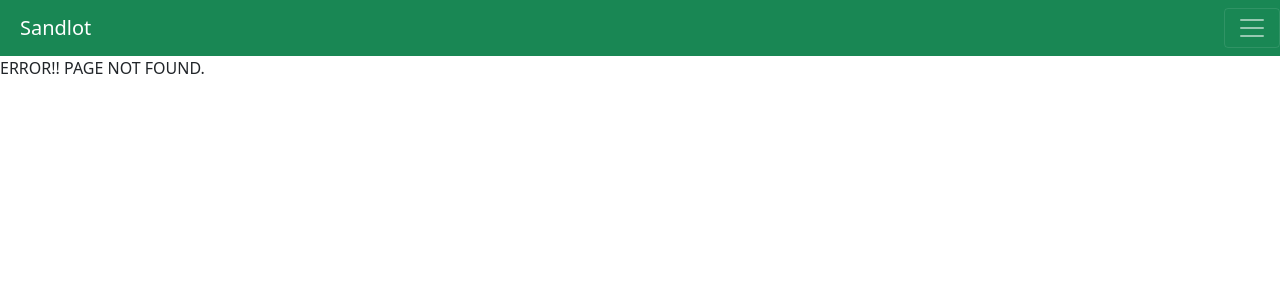
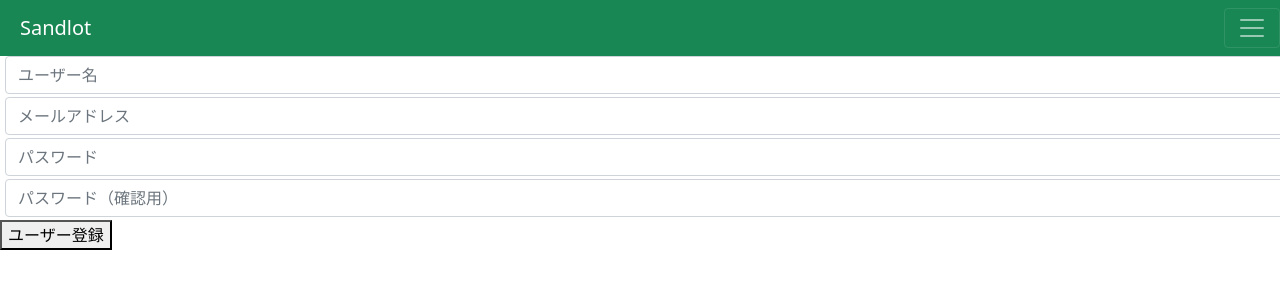
Before and after one commit to kaheiseki/sandlot, a React (Create React App) app: page /signup in a window 1280 px wide. Before the commit this address had no page. Shown: the top 300 px of the page. Built offline with nearby package versions, Linux system fonts and the light colour scheme.

Commit message:
modify signup

```diff
--- a/src/App.js
+++ b/src/App.js
@@ -10,7 +10,7 @@ import { BrowserRouter, Route, Routes } from "react-router-dom";
 import { ErrorPage } from "./pages/error_page/error_page";
 import { MyTeam } from "./pages/my_team/my_team";
 import { AddTeam } from "./pages/add_teams/add_team";
-import { Login } from "./pages/login/login";
+import { SignUp } from "./pages/signup/signup";
 
 
 const App = () => {
@@ -26,7 +26,7 @@ const App = () => {
             <Route path="/creategame" element={<CreateGamePost/>}/>
             <Route path="/teamtable" element={<TeamInfo/>}/>
             <Route path = "/createteam" element = {<AddTeam/>}/>
-            <Route path = "/login" element ={<Login/>}/>
+            <Route path = "/signup" element ={<SignUp/>}/>
             <Route path="*" element={<ErrorPage/>}/>
           </Routes>
         </BrowserRouter>
--- a/src/pages/login/login.js
+++ b/src/pages/signup/signup.js
@@ -1,18 +1,10 @@
 import React, { useCallback } from 'react'
 import { useState, useEffect } from "react";
 import {createUserWithEmailAndPassword} from "firebase/auth"
-import {auth,db} from "../../firebase";
-import {
-  collection,
-  getDocs,
-  addDoc,
-  updateDoc,
-  deleteDoc,
-  doc,
-} from "firebase/firestore";
+import {auth} from "../../firebase";
 
 
-export const Login = () => {
+export const SignUp = () => {
   const[username,setUsername] = useState("");
   const[email,setEmail] = useState("");
   const[password,setPassword] = useState("");
@@ -31,8 +23,7 @@ export const Login = () => {
     setConfirmPassword(e.target.value)
   },[setConfirmPassword]);
 
-  const usersCollectionRef = collection(db, "Users");
-  const SignUp = (username,email,password,confirmPassword) => {
+  const Signup = (username,email,password,confirmPassword) => {
     return async() => {
       if (username === "" || email === "" || password === "" || confirmPassword === ""){
         alert("必須項目が未入力です");
@@ -44,13 +35,12 @@ export const Login = () => {
         return false
       }
 
-      return auth.createUserWithEmailAndPassword(email,password).then(result => {
-        const user = result.user
-        if(user){
-          const uid = user.uid
-          addDoc(usersCollectionRef, { name: username, id:uid ,email:email,role:"customer"});
-
-        }
+      return createUserWithEmailAndPassword(auth,email,password).then((userCredential) => {
+        const user = userCredential.user;
+      })
+      .catch((error) => {
+        const errorCode = error.code;
+        const errorMessage = error.message;
       })
     }
   }
@@ -61,7 +51,7 @@ export const Login = () => {
       <input className='form-control' placeholder="メールアドレス" onChange={inputEmail}/>
       <input className='form-control' placeholder="パスワード" onChange={inputPassword}/>
       <input className='form-control' placeholder="パスワード（確認用）" onChange={inputConfirmPassword}/>
-      <button className = "button" onClick = {SignUp(username,email,password,confirmPassword)}>ユーザー登録</button>
+      <button className = "button" onClick = {Signup(username,email,password,confirmPassword)}>ユーザー登録</button>
     </div>
 
   )
```
